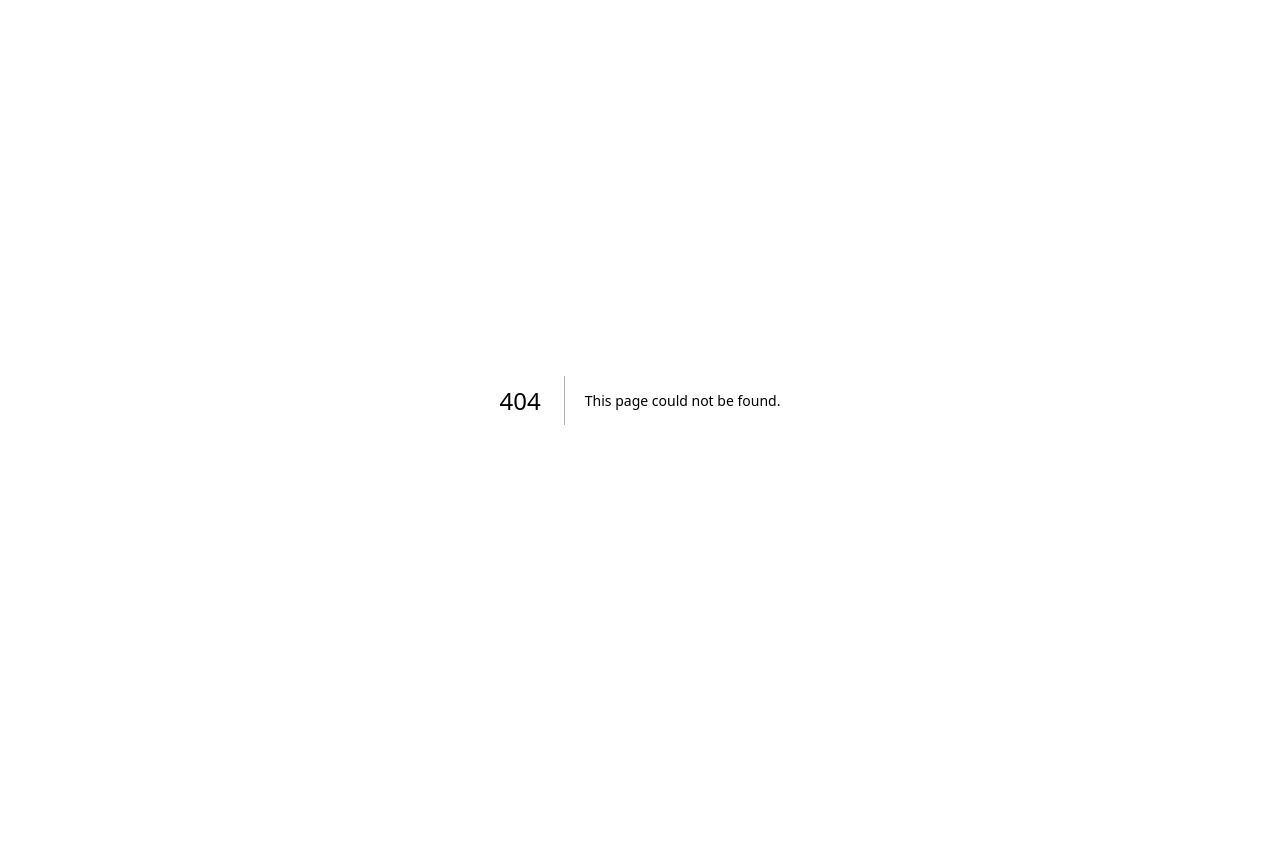
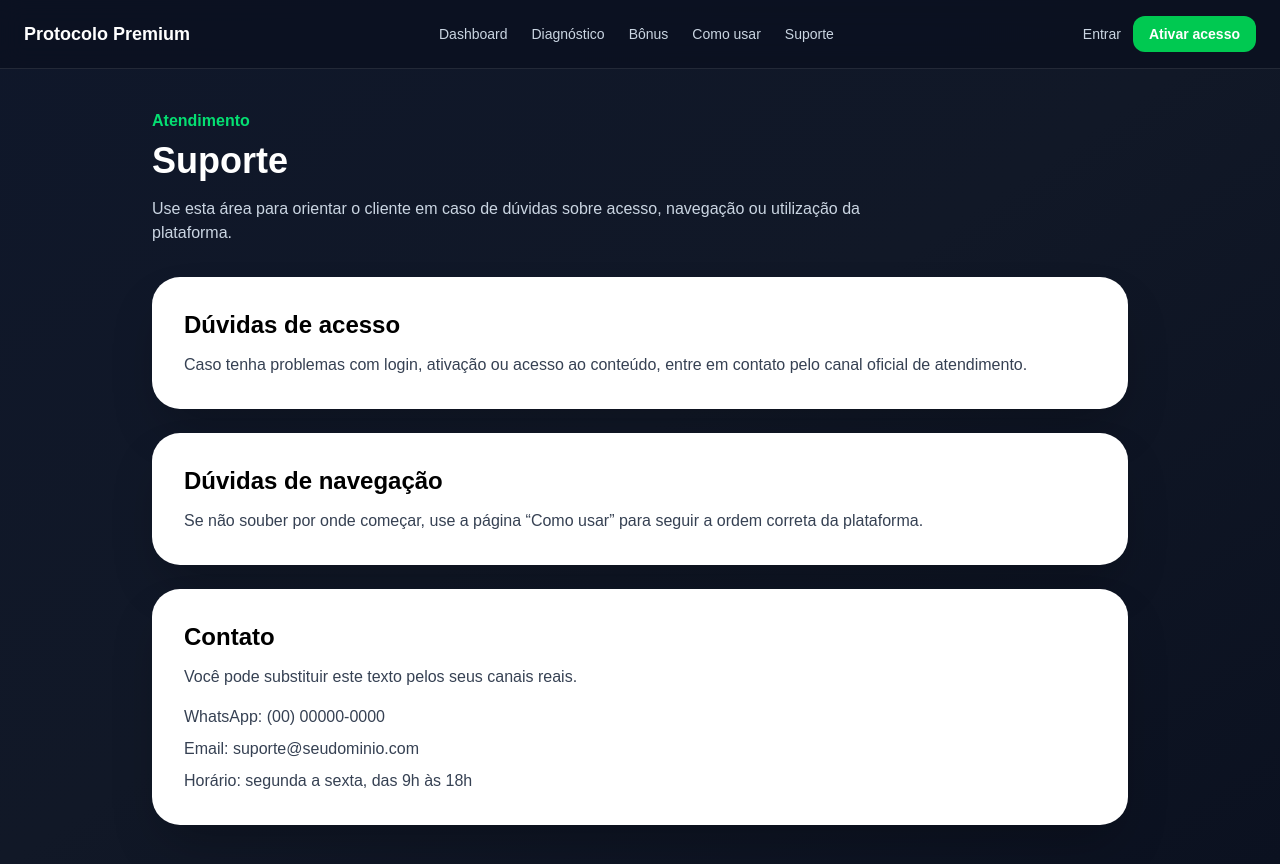
Before and after one commit to victorgss0660-art/protocolo-emagrecimento-site, a Next.js app: page /suporte in a window 1280 px wide. Before the commit this address had no page. Before the commit the page ends 800 px from the top, so only its background shows below. Built offline with nearby package versions, Linux system fonts and the light colour scheme.

Commit message:
Create page.js

```diff
--- /dev/null
+++ b/app/suporte/page.js
@@ -0,0 +1,48 @@
+import Navbar from "../../components/Navbar";
+
+export default function SuportePage() {
+  return (
+    <main className="min-h-screen bg-gradient-to-br from-[#0F172A] via-[#111827] to-[#0B1120] text-white">
+      <Navbar />
+
+      <section className="max-w-5xl mx-auto px-6 py-10">
+        <p className="text-green-400 font-semibold mb-2">Atendimento</p>
+        <h1 className="text-4xl font-bold mb-4">Suporte</h1>
+        <p className="text-slate-300 max-w-3xl mb-8">
+          Use esta área para orientar o cliente em caso de dúvidas sobre acesso,
+          navegação ou utilização da plataforma.
+        </p>
+
+        <div className="grid gap-6">
+          <div className="bg-white text-black rounded-[28px] p-8 shadow-2xl">
+            <h2 className="text-2xl font-bold mb-3">Dúvidas de acesso</h2>
+            <p className="text-gray-700">
+              Caso tenha problemas com login, ativação ou acesso ao conteúdo,
+              entre em contato pelo canal oficial de atendimento.
+            </p>
+          </div>
+
+          <div className="bg-white text-black rounded-[28px] p-8 shadow-2xl">
+            <h2 className="text-2xl font-bold mb-3">Dúvidas de navegação</h2>
+            <p className="text-gray-700">
+              Se não souber por onde começar, use a página “Como usar” para seguir
+              a ordem correta da plataforma.
+            </p>
+          </div>
+
+          <div className="bg-white text-black rounded-[28px] p-8 shadow-2xl">
+            <h2 className="text-2xl font-bold mb-3">Contato</h2>
+            <p className="text-gray-700 mb-4">
+              Você pode substituir este texto pelos seus canais reais.
+            </p>
+            <div className="space-y-2 text-gray-700">
+              <p>WhatsApp: (00) 00000-0000</p>
+              <p>Email: suporte@seudominio.com</p>
+              <p>Horário: segunda a sexta, das 9h às 18h</p>
+            </div>
+          </div>
+        </div>
+      </section>
+    </main>
+  );
+}
```
